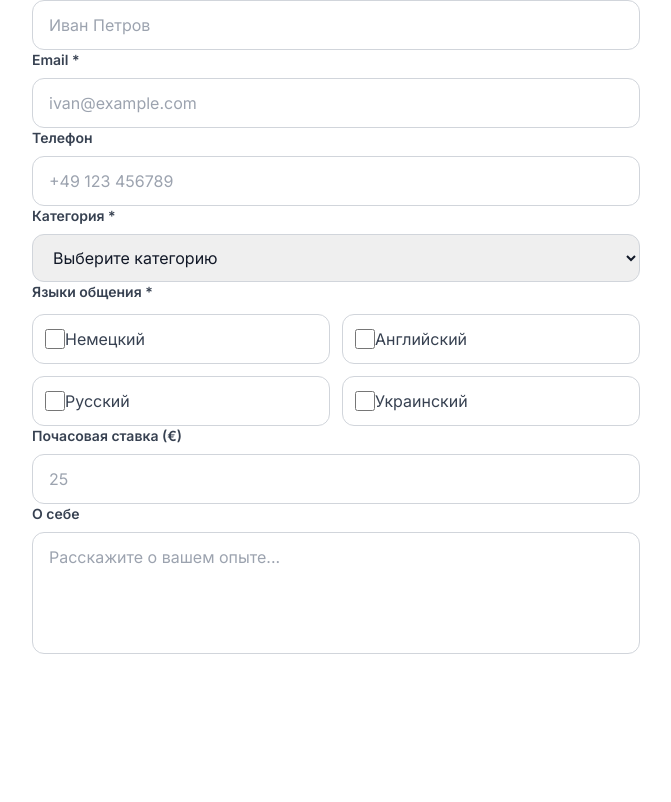
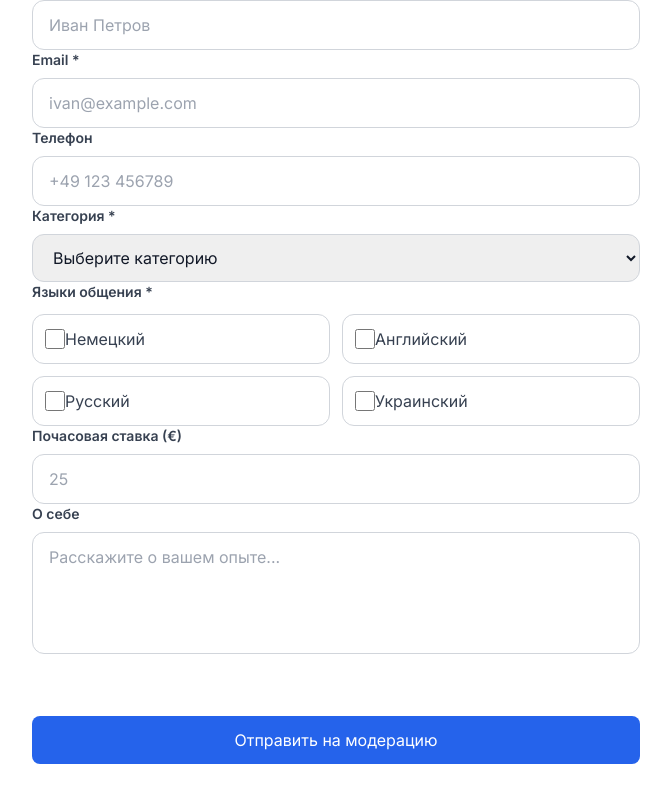
Before and after one commit to Fruely/mvp, a Next.js app: page /become-specialist in a window 1280 px wide. Shown: the part 388-1190 px from the top of the page, without its empty margins (304-975 px from the left). Built offline with nearby package versions, Linux system fonts and the light colour scheme.

Commit message:
feat: add second submit button "Отправить на модерацию" to form

```diff
--- a/app/become-specialist/page.tsx
+++ b/app/become-specialist/page.tsx
@@ -308,6 +308,14 @@ export default function BecomeSpecialist() {
               "Зарегистрироваться"
             )}
           </button>
+
+          <button
+            type="submit"
+            className="w-full bg-blue-600 hover:bg-blue-700 text-white py-3 rounded-lg font-medium transition"
+            disabled={loading}
+          >
+            {loading ? "Отправка..." : "Отправить на модерацию"}
+          </button>
         </form>
 
         <div className="mt-6 text-center">
```
